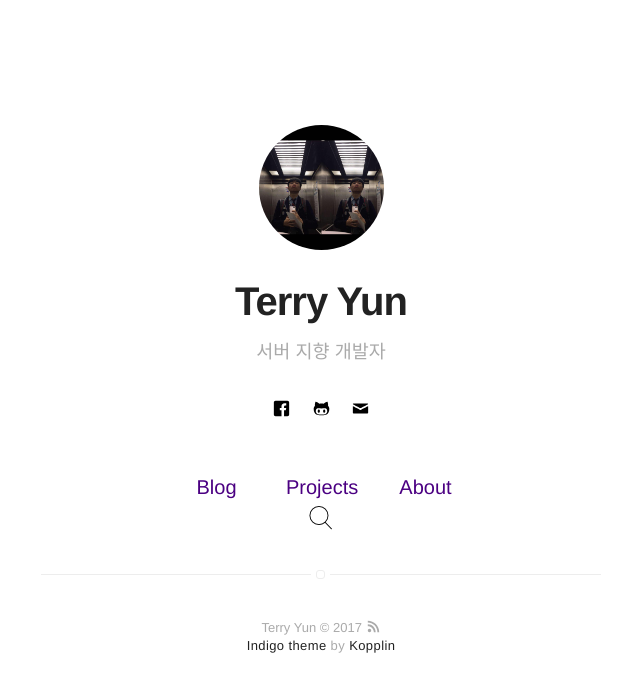
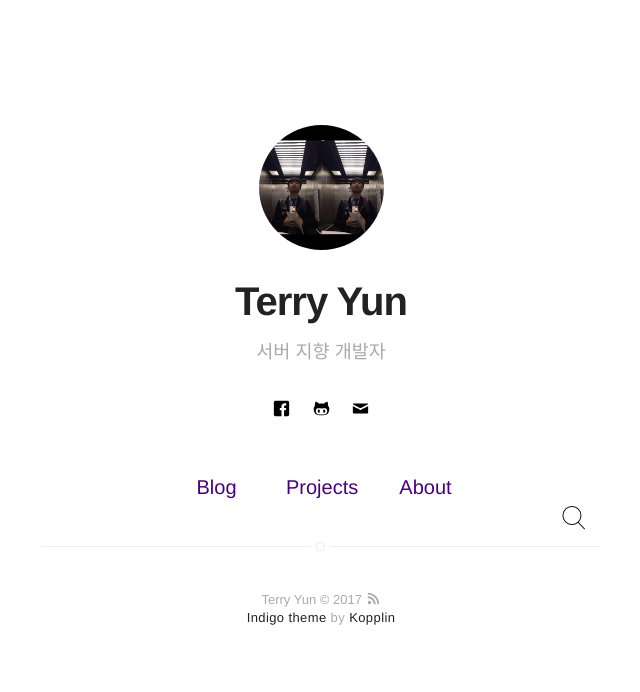
Before and after one commit to CHANMYUNG/nooheat.github.io, a Jekyll site: the page built from index.html, in a window 1280 px wide. Shown: the top 692 px of the page, without its empty margins (319-959 px from the left). Built offline with Jekyll 4.4.1, drawn with Linux system fonts in a browser that asks for light colours.

Commit message:
profile update

```diff
--- a/_includes/nav.html
+++ b/_includes/nav.html
@@ -37,6 +37,6 @@
         {% endif %}
 
         <br>
-        <a href="/search/"><img src="/assets/images/icon/search.png"/></a>
+        <a href="/search/"><img src="/assets/images/icon/search.png" style="float:right;margin-right:15px"/></a>
     </ul>
 </nav>
```
